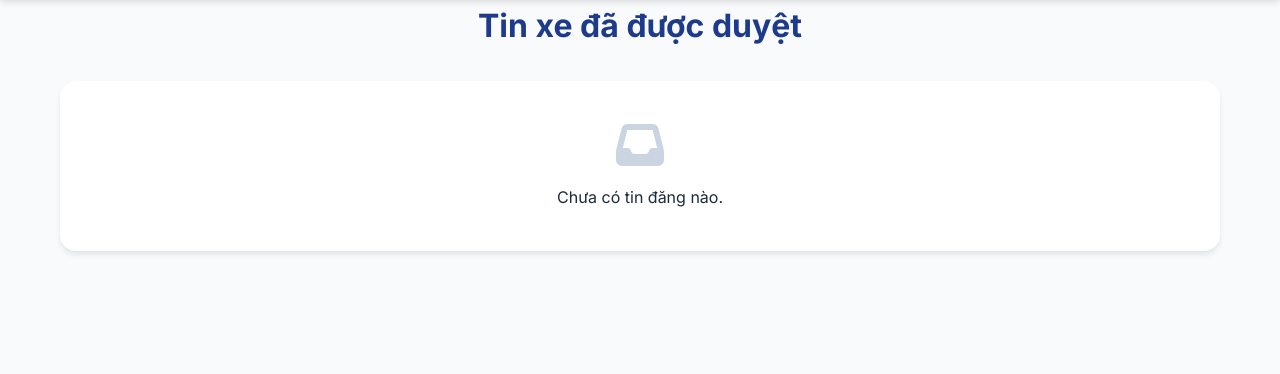
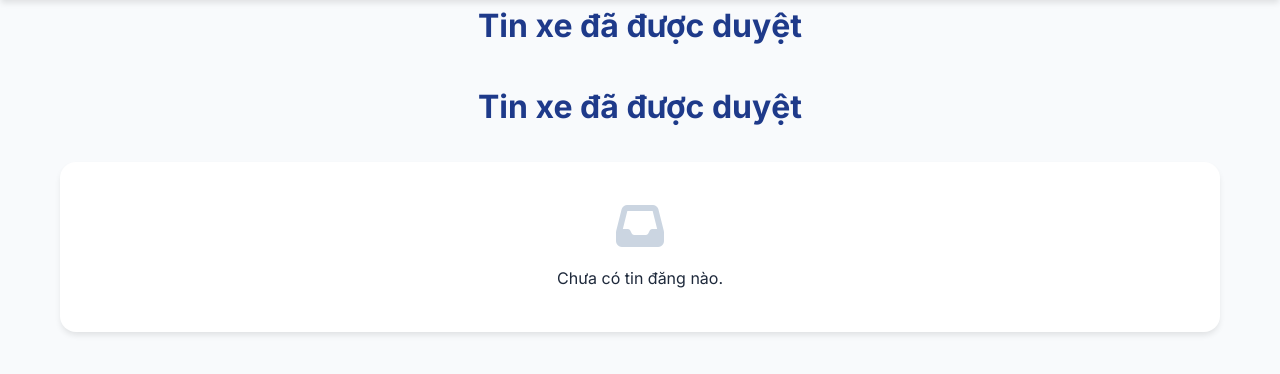
Before and after one commit to Duy4504/BaoCaoTHWEB, a PHP site: page / in a window 1280 px wide. Shown: the part 78-452 px from the top of the page. Run offline with PHP 8.4, Linux system fonts and the light colour scheme; data that the repository does not hold is empty.

Commit message:
Update code

```diff
--- a/xeonline/index.php
+++ b/xeonline/index.php
@@ -43,6 +43,7 @@ $posts = $stmt->fetchAll();
         <?php endif; ?>
 
         <h2 class="page-title">Tin xe đã được duyệt</h2>
+         <h2 class="page-title">Tin xe đã được duyệt</h2>
 
         <?php if (empty($posts)): ?>
             <div style="text-align: center; padding: 40px; background: white; border-radius: 16px; box-shadow: 0 4px 6px -1px rgba(0,0,0,0.1);">
```
